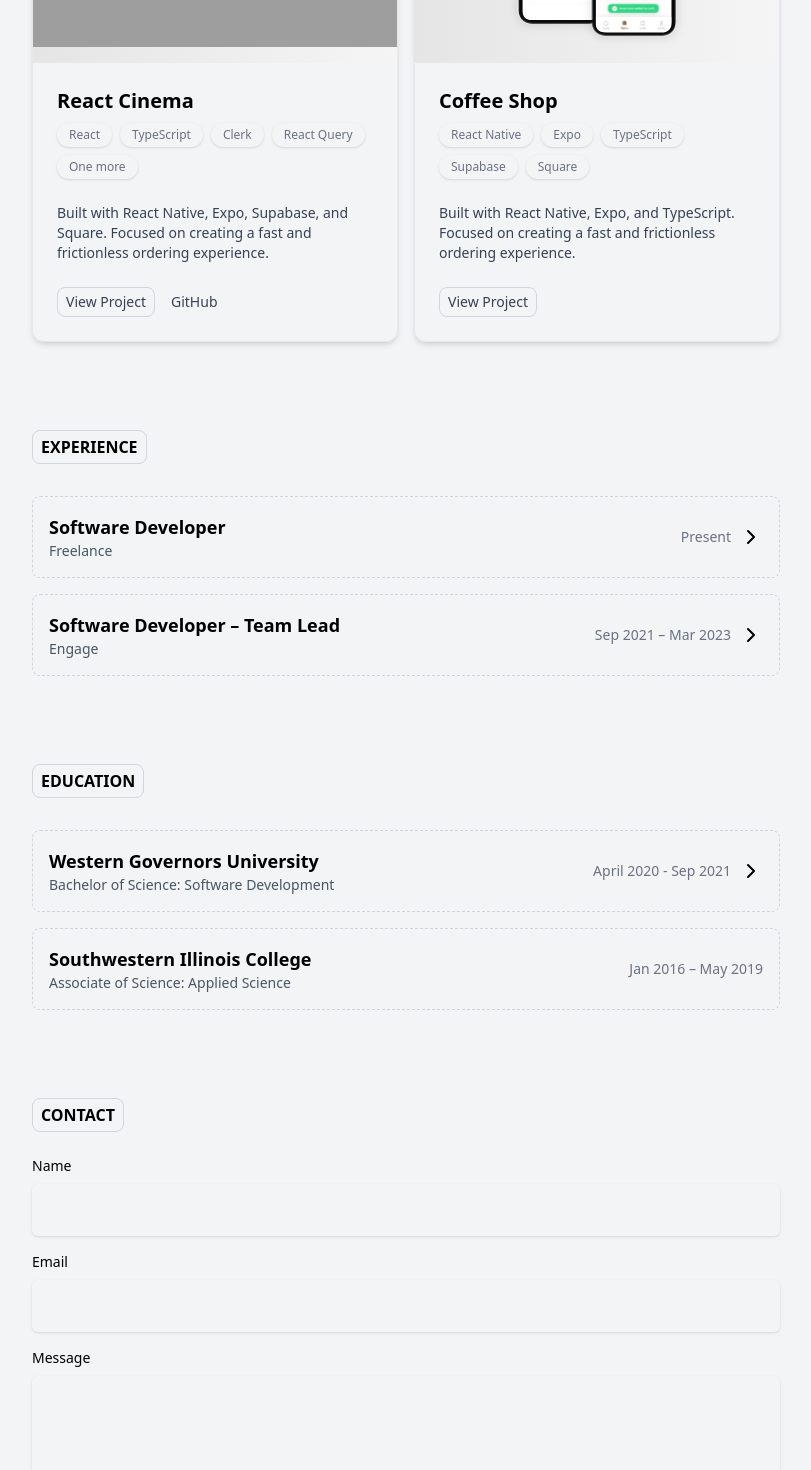
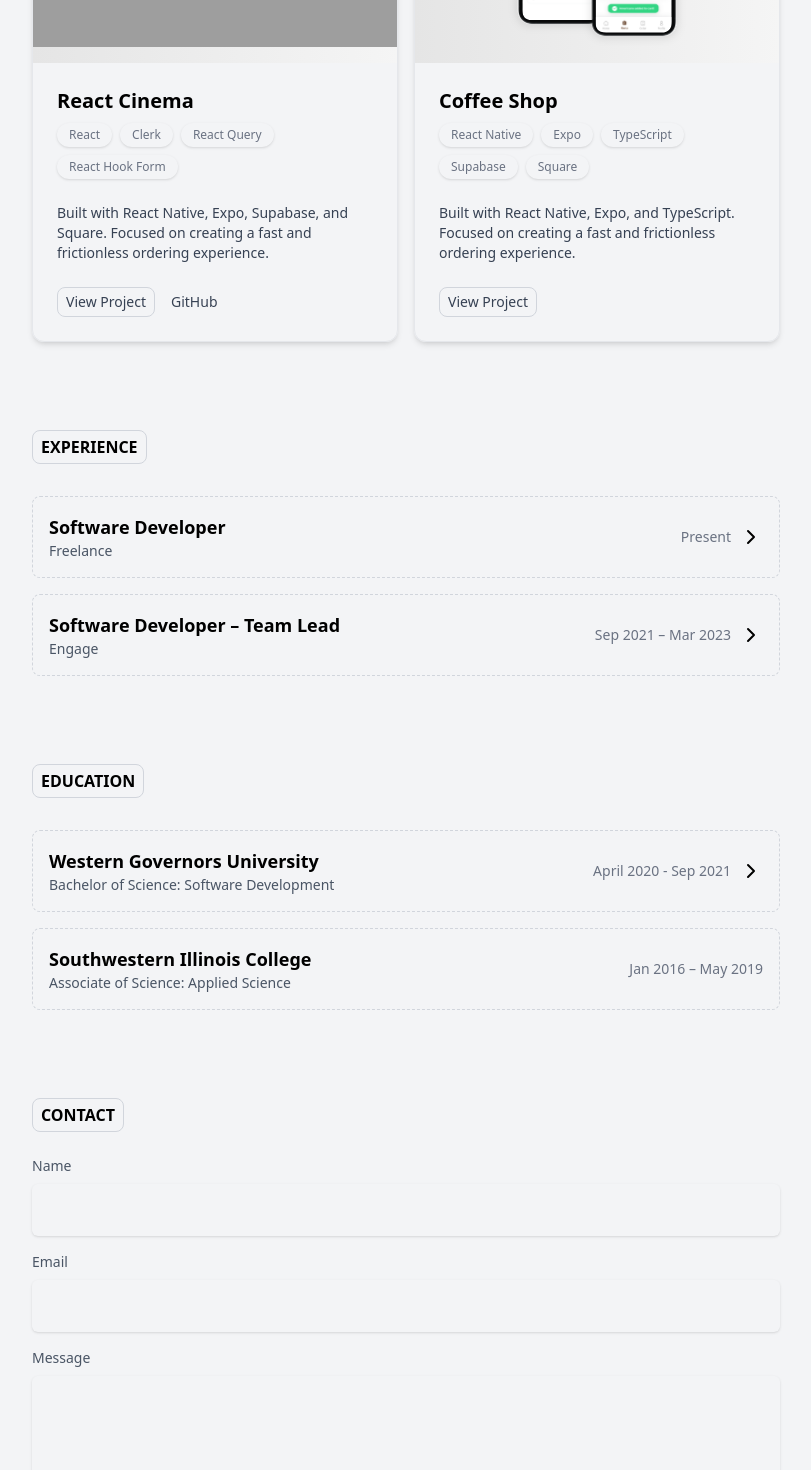
Before and after one commit to Tupchu/timothyupchurch-portfolio, a React (Vite) app: page / in a window 1280 px wide. Shown: the part 900-2370 px from the top of the page, without its empty margins (396-1207 px from the left). Built offline with nearby package versions, Linux system fonts and the light colour scheme; grey boxes are pictures that could not be loaded.

Commit message:
Updated animations

```diff
--- a/src/components/ProjectCard.tsx
+++ b/src/components/ProjectCard.tsx
@@ -9,6 +9,7 @@ type ProjectCardProps = {
   tech?: string[];
   link: string;
   sourceCode?: string;
+  id: number;
 };
 
 const ProjectCard = ({
@@ -19,13 +20,14 @@ const ProjectCard = ({
   tech,
   link,
   sourceCode,
+  id,
 }: ProjectCardProps) => {
   return (
     <motion.div
       initial={{ opacity: 0, y: 30 }}
       whileInView={{ opacity: 1, y: 0 }}
       viewport={{ once: true, amount: 0.2 }}
-      transition={{ duration: 0.4 }}
+      transition={{ duration: 0.4, delay: id * 0.6 }}
       className="border border-gray-200 rounded-xl overflow-hidden shadow-md flex-1"
     >
       <div className="bg-gradient-to-r from-neutral-200 to-neutral-100 pt-4 pb-4 cursor-pointer">
--- a/src/components/Sidebar.tsx
+++ b/src/components/Sidebar.tsx
@@ -7,10 +7,16 @@ const Sidebar = () => {
       id="sidebar"
       initial={{ opacity: 0, x: -40 }}
       whileInView={{ opacity: 1, x: 0 }}
-      transition={{ duration: 0.8, delay: 0.2 }}
+      transition={{ duration: 0.8 }}
       viewport={{ once: true }}
     >
       <div className="grid gap-4 lg:grid-cols-1 md:max-lg:flex">
+        <motion.div
+          initial={{ opacity: 0, x: -40 }}
+          whileInView={{ opacity: 1, x: 0 }}
+          transition={{ duration: 1, delay: 0.4 }}
+          viewport={{ once: true }}
+        >
           {/* profile card */}
           <div className="bg-white p-6 rounded-xl shadow-md space-y-4 md:max-lg:flex-1">
             <h1 className="text-2xl font-bold">Hello, I’m Timothy</h1>
@@ -32,7 +38,14 @@ const Sidebar = () => {
               <p>Mascoutah, IL</p>
             </div>
           </div>
+        </motion.div>
 
+        <motion.div
+          initial={{ opacity: 0, x: -40 }}
+          whileInView={{ opacity: 1, x: 0 }}
+          transition={{ duration: 1, delay: 0.6 }}
+          viewport={{ once: true }}
+        >
           {/* contact card */}
           <div className="bg-white p-6 rounded-xl shadow-md space-y-4 md:max-lg:flex-1">
             <div className="text-sm space-y-2">
@@ -61,6 +74,7 @@ const Sidebar = () => {
               </button>
             </div>
           </div>
+        </motion.div>
       </div>
     </motion.section>
   );
--- a/src/sections/Contact.tsx
+++ b/src/sections/Contact.tsx
@@ -31,7 +31,10 @@ const Contact = () => {
 
       <form onSubmit={handleSubmit} className="space-y-4">
         <div>
-          <label className="block text-sm font-medium mb-2" htmlFor="name">
+          <label
+            className="block text-sm font-medium mb-2 text-gray-600"
+            htmlFor="name"
+          >
             Name
           </label>
           <input
@@ -46,7 +49,10 @@ const Contact = () => {
         </div>
 
         <div>
-          <label className="block text-sm font-medium mb-2" htmlFor="email">
+          <label
+            className="block text-sm font-medium mb-2 text-gray-600"
+            htmlFor="email"
+          >
             Email
           </label>
           <input
@@ -61,7 +67,7 @@ const Contact = () => {
         </div>
 
         <div>
-          <label className="block text-sm font-medium mb-2" htmlFor="message">
+          <label className="block text-sm mb-2 text-gray-600" htmlFor="message">
             Message
           </label>
           <textarea
--- a/src/sections/Projects.tsx
+++ b/src/sections/Projects.tsx
@@ -1,3 +1,4 @@
+import { motion } from "framer-motion";
 import ProjectCard from "../components/ProjectCard";
 import reactcinemaImg from "../assets/images/reactcinema.svg";
 import coffeeshopImg from "../assets/images/coffeeshop.svg";
@@ -9,7 +10,7 @@ const projectData = [
     image: reactcinemaImg,
     details:
       "Built with React Native, Expo, Supabase, and Square. Focused on creating a fast and frictionless ordering experience.",
-    tech: ["React", "TypeScript", "Clerk", "React Query", "One more"],
+    tech: ["React", "Clerk", "React Query", "React Hook Form"],
     link: "https://reactcinema.com",
     sourceCode: "https://github.com/Tupchu/timothyupchurch-portfolio",
   },
@@ -26,17 +27,24 @@ const projectData = [
 
 const Projects = () => {
   return (
-    <section className="p-6 md:p-10 space-y-8">
+    <motion.section
+      id="projects"
+      initial={{ opacity: 0, y: 40 }}
+      whileInView={{ opacity: 1, y: 0 }}
+      transition={{ duration: 1, delay: 0.4 }}
+      viewport={{ once: true }}
+      className="p-6 md:p-10 space-y-8"
+    >
       <h2 className="text-base font-semibold mb-8 inline-block border-solid border rounded-lg px-2 py-1 border-gray-300">
         PROJECTS
       </h2>
 
       <div className="flex flex-col md:flex-row gap-4">
         {projectData.map((project, i) => (
-          <ProjectCard key={i} {...project} />
+          <ProjectCard key={i} id={i} {...project} />
         ))}
       </div>
-    </section>
+    </motion.section>
   );
 };
 
```
Lines whose indentation alone changed are shown as unchanged.
